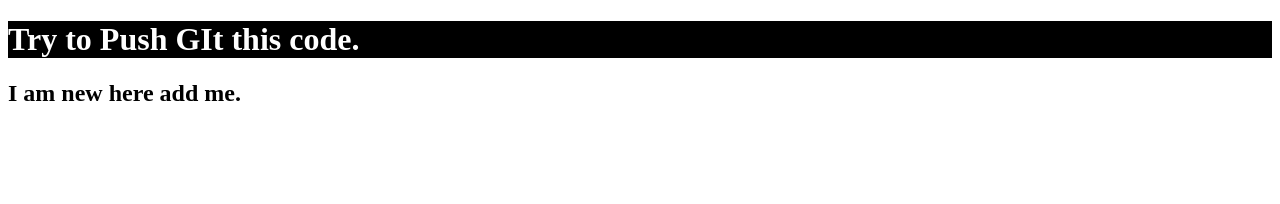
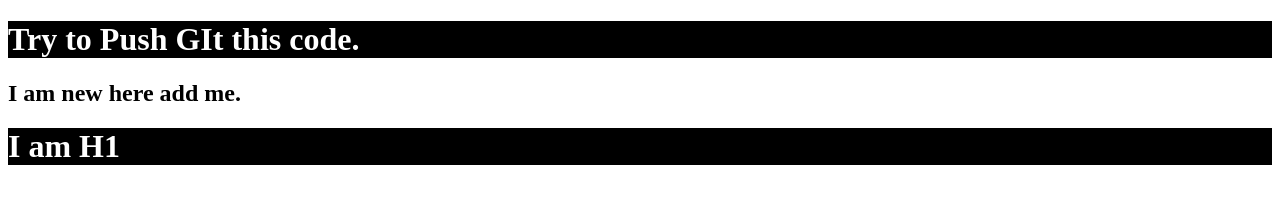
Before and after one commit to hashibur49/my-first-repo-ph, a plain HTML site: page index.html in a window 1280 px wide. Drawn offline with Linux system fonts and the light colour scheme.

Commit message:
stylesheetlinking

```diff
--- a/index.html
+++ b/index.html
@@ -10,5 +10,6 @@
 <body>
     <h1>Try to Push GIt this code.</h1>
     <h2>I am new here add me.</h2>
+    <h1>I am H1</h1>
 </body>
 </html>
```
